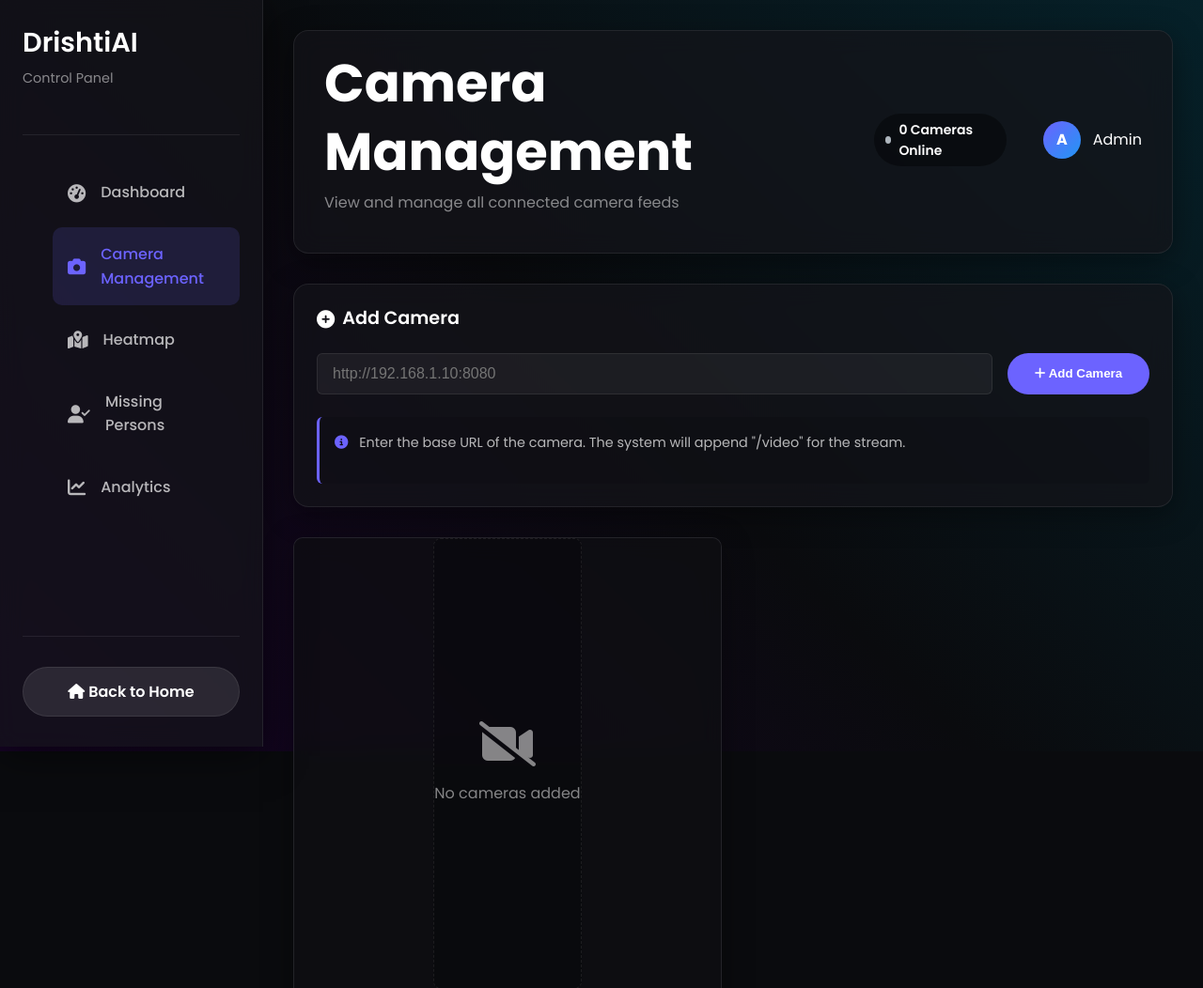
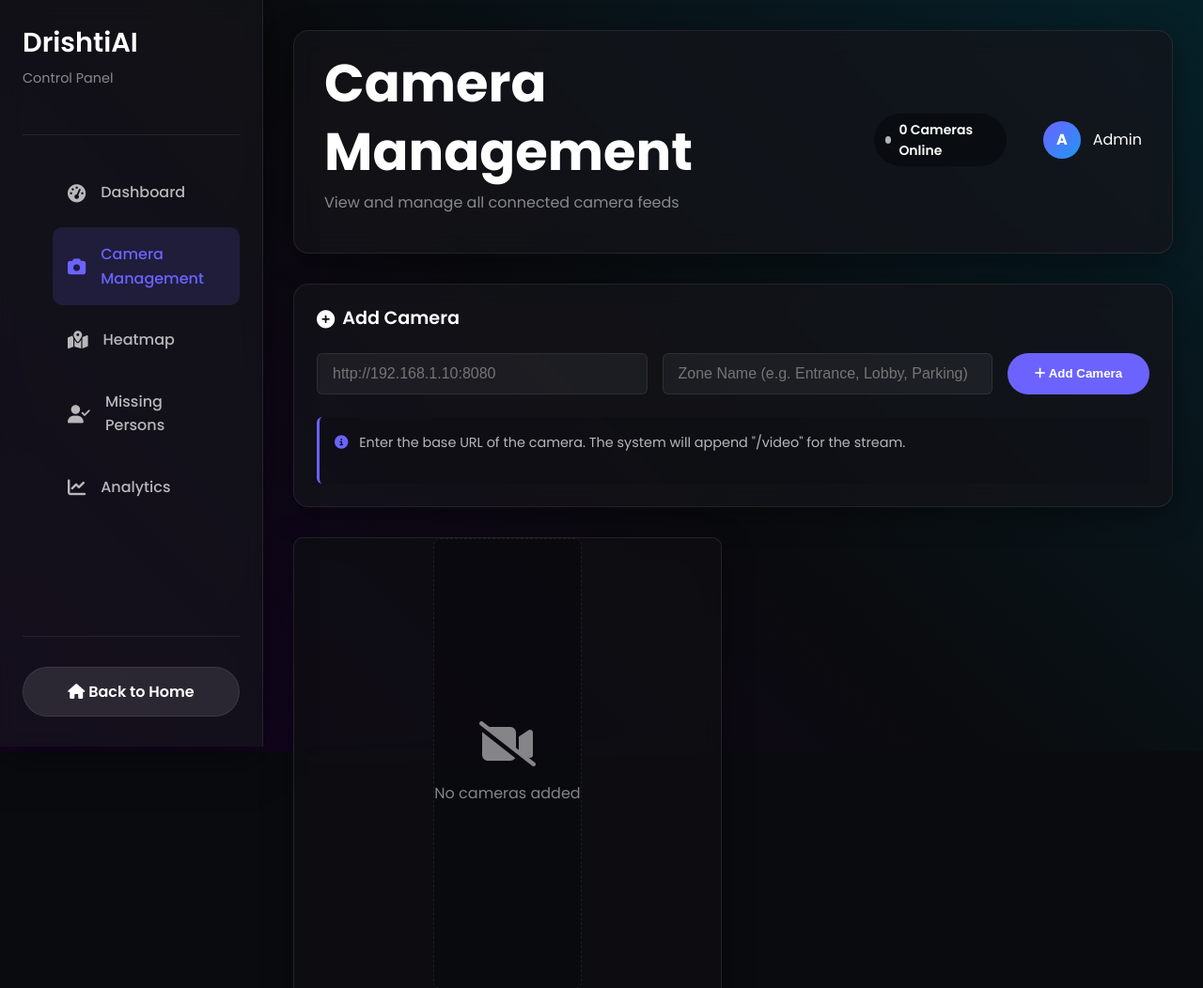
Before and after one commit to PushpenderIndia/DhristiAI, a Flask app: page /live_feed in a window 1280 px wide. Shown: the top 1052 px of the page at 94% size. Run offline with Flask 2, Linux system fonts and the light colour scheme; data that the repository does not hold is empty; parts of the project's set-up code (start-up, migrations or seed data) failed here and were passed over; some libraries are stand-ins or nearby versions.

Commit message:
added zone name while adding cam

```diff
--- a/app.py
+++ b/app.py
@@ -163,9 +163,13 @@ def upload_video():
 @app.route('/add_camera', methods=['POST'])
 def add_camera():
     camera_url = request.form.get('camera_url').strip()
+    zone_name = request.form.get('zone_name', '').strip()
 
     if not camera_url:
         flash('Camera URL cannot be empty.', 'error')
+        return redirect(url_for('live_feed'))
+    if not zone_name:
+        flash('Zone Name cannot be empty.', 'error')
         return redirect(url_for('live_feed'))
 
     # Ensure URL has http:// prefix
@@ -186,6 +190,7 @@ def add_camera():
     else:
         mongo.db.cameras.insert_one({
             'url': camera_url,
+            'zone_name': zone_name,
             'dateAdded': time.time()
         })
         flash('Camera added successfully!', 'success')
@@ -335,6 +340,7 @@ def find_person():
         for cam in cameras:
             cam_url = cam.get('url')
             cam_name = cam.get('name', '')
+            zone_name = cam.get('zone_name', '')
             if not cam_url:
                 continue
             frame_url = cam_url.rstrip('/') + '/photo.jpg'
@@ -371,7 +377,8 @@ def find_person():
                         msg = f"✅ Person '{person_name}' FOUND!\nCamera: {cam_name or cam_url}\nSimilarity Score: {similarity if similarity else '?'}"
                         send_telegram_notification(TELEGRAM_CHANNEL_ID, msg, processed_path)
                         # Translate the announcement message
-                        english_msg = f"Attention: {person_name} has been found at given camera. Please review the captured snapshot for verification."
+                        zone_text = f" in {zone_name} zone" if zone_name else ""
+                        english_msg = f"Attention: {person_name} has been found in {zone_text} camera. Please review the captured snapshot for verification."
                         try:
                             translator = EasyGoogleTranslate(
                                 source_language="en",
--- a/templates/live_feed.html
+++ b/templates/live_feed.html
@@ -33,6 +33,7 @@
     {% endwith %}
     <form action="{{ url_for('add_camera') }}" method="POST" class="camera-form">
         <input type="text" id="camera-url" name="camera_url" placeholder="http://192.168.1.10:8080" class="form-control" required>
+        <input type="text" id="zone-name" name="zone_name" placeholder="Zone Name (e.g. Entrance, Lobby, Parking)" class="form-control" required>
         <button type="submit" class="btn-primary"><i class="fas fa-plus"></i> Add Camera</button>
     </form>
     <div class="description">
```
